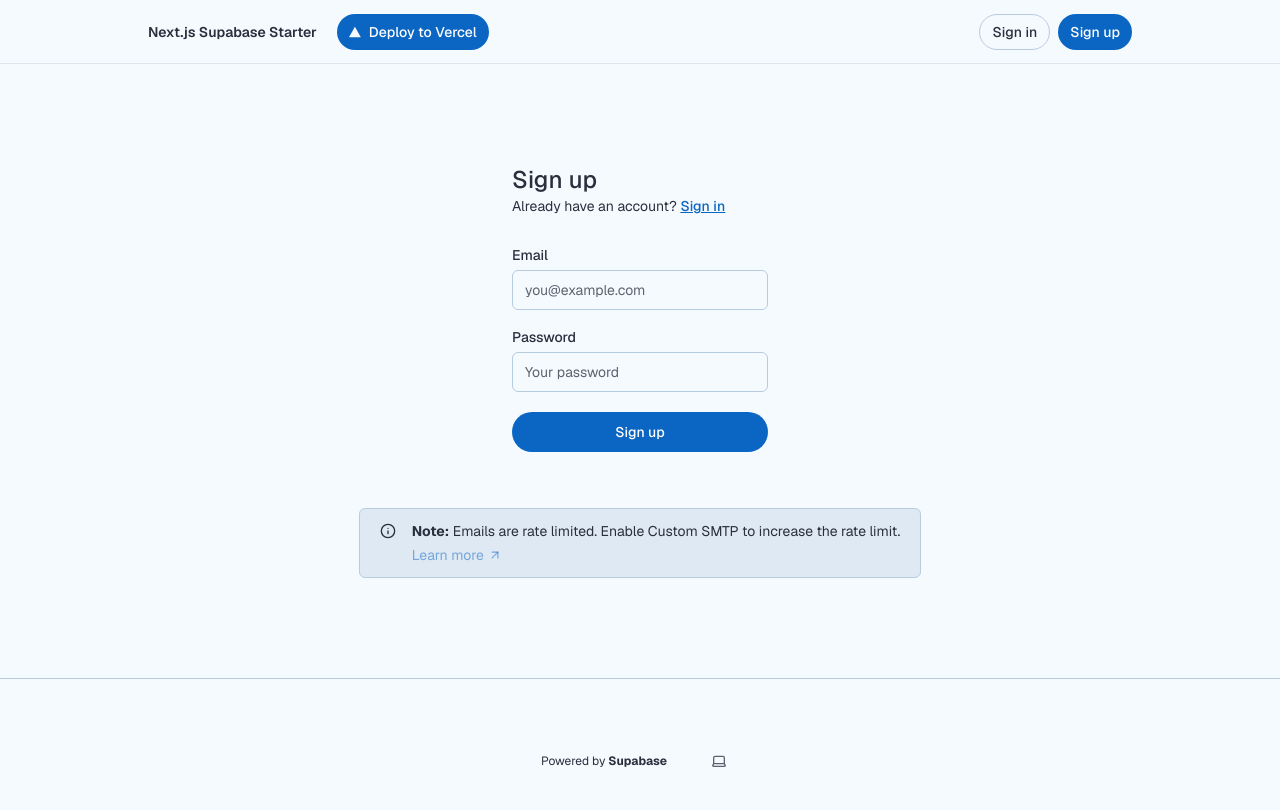
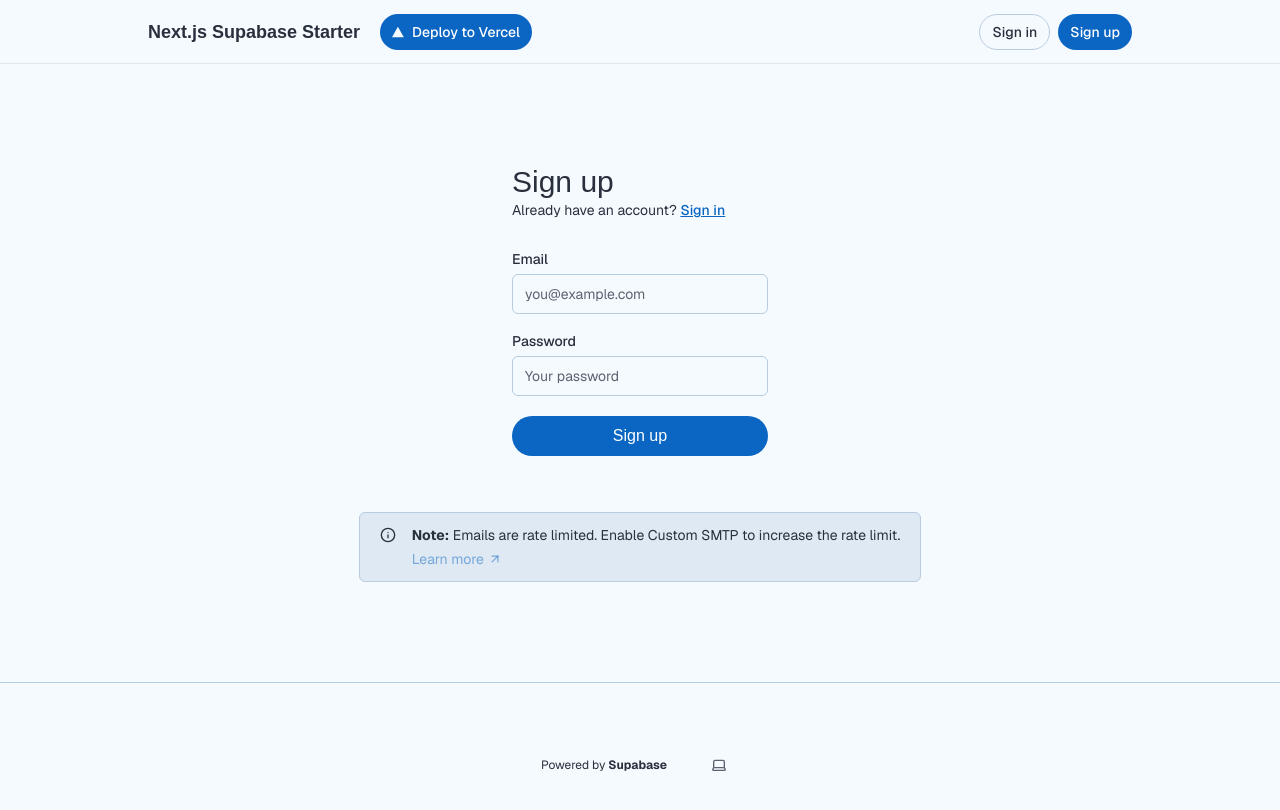
Before and after one commit to burtonjong/peerfect, a Next.js app: page /sign-up in a window 1280 px wide. Shown: the top 810 px of the page. Built offline with nearby package versions, Linux system fonts and the light colour scheme; no server answers; a web font is replaced by a local one.

Commit message:
fleshed out the login pages a bit

```diff
--- a/app/(auth-pages)/sign-in/page.tsx
+++ b/app/(auth-pages)/sign-in/page.tsx
@@ -10,7 +10,7 @@ export default async function Login(props: { searchParams: Promise<Message> }) {
   const searchParams = await props.searchParams;
   return (
     <form className="flex min-w-64 flex-1 flex-col">
-      <h1 className="text-2xl font-medium">Sign in</h1>
+      <h1 className="font-brand text-3xl font-medium">Sign in</h1>
       <p className="text-sm text-foreground">
         Don't have an account?{" "}
         <Link className="font-medium text-foreground underline" href="/sign-up">
@@ -35,7 +35,11 @@ export default async function Login(props: { searchParams: Promise<Message> }) {
           placeholder="Your password"
           required
         />
-        <SubmitButton pendingText="Signing In..." formAction={signInAction}>
+        <SubmitButton
+          pendingText="Signing In..."
+          formAction={signInAction}
+          className="font-brand text-md"
+        >
           Sign in
         </SubmitButton>
         <FormMessage message={searchParams} />
--- a/app/(auth-pages)/sign-up/page.tsx
+++ b/app/(auth-pages)/sign-up/page.tsx
@@ -23,7 +23,7 @@ export default async function Signup(props: {
   return (
     <>
       <form className="mx-auto flex min-w-64 max-w-64 flex-col">
-        <h1 className="text-2xl font-medium">Sign up</h1>
+        <h1 className="font-brand text-3xl font-medium">Sign up</h1>
         <p className="text text-sm text-foreground">
           Already have an account?{" "}
           <Link className="font-medium text-primary underline" href="/sign-in">
@@ -41,7 +41,11 @@ export default async function Signup(props: {
             minLength={6}
             required
           />
-          <SubmitButton formAction={signUpAction} pendingText="Signing up...">
+          <SubmitButton
+            formAction={signUpAction}
+            pendingText="Signing up..."
+            className="text-md font-brand"
+          >
             Sign up
           </SubmitButton>
           <FormMessage message={searchParams} />
--- a/app/layout.tsx
+++ b/app/layout.tsx
@@ -56,7 +56,9 @@ export default function RootLayout({
               <nav className="flex h-16 w-full justify-center border-b border-b-foreground/10">
                 <div className="flex w-full max-w-5xl items-center justify-between p-3 px-5 text-sm">
                   <div className="flex items-center gap-5 font-semibold">
-                    <Link href={"/"}>Next.js Supabase Starter</Link>
+                    <Link href={"/"} className="font-brand text-lg">
+                      Next.js Supabase Starter
+                    </Link>
                     <div className="flex items-center gap-2">
                       <DeployButton />
                     </div>
```
